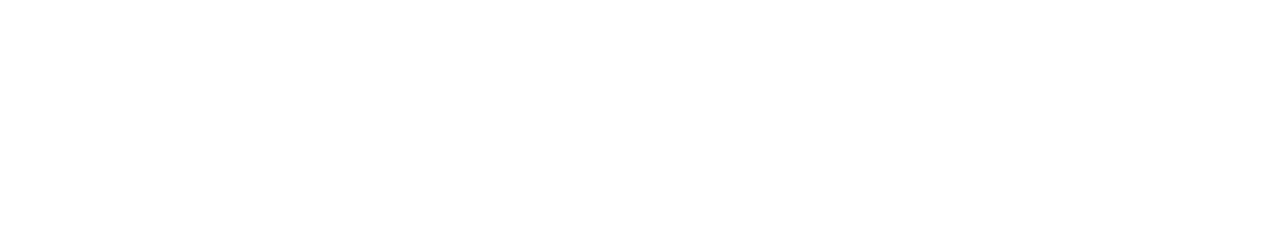
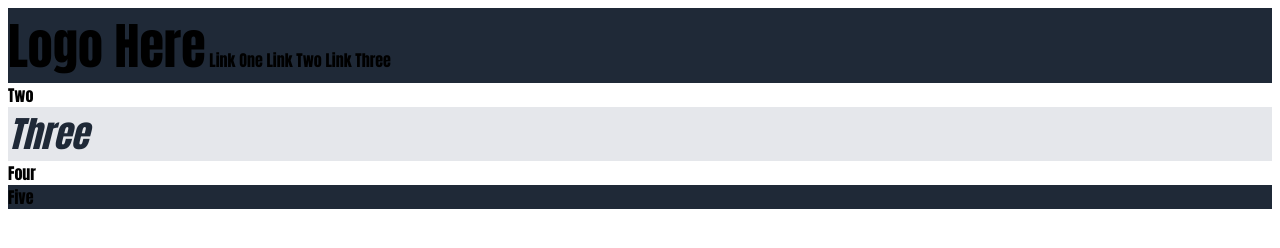
Before and after one commit to stevengirving/TOP-landing-page, a plain HTML site: page index.html in a window 1280 px wide. Drawn offline with Linux system fonts and the light colour scheme.

Commit message:
Set up more HTML framework

```diff
--- a/index.html
+++ b/index.html
@@ -8,22 +8,33 @@
     <link rel="stylesheet" href="style.css">
 </head>
 <body>
+    <div class="section one">
+        <span class="logo">Logo Here</span>
+        <span class="links">Link One</span>
+        <span class="links">Link Two</span>
+        <span class="links">Link Three</span>
+    </div>
+    <div class="section two">Two</div>
+    <div class="section three">Three</div>
+    <div class="section four">Four</div>
+    <div class="section five">Five</div>
     <!--
         ##Section One
             ##Header
                 ##Logo
-                #Links
+                ##Links
             ##Main Paragraph
             ##Image
 
         ##Section Two
             ##Title
-            ##Four boxes
+            ##Box x4
                 ##Image
                 ##Sentence
 
         ##Section Three
             ##Quote
+            ##Credit
 
         ##Call to Action
             ##Text
--- a/style.css
+++ b/style.css
@@ -2,9 +2,69 @@
     --button: #3882F6;
     --dark-background: #1F2937;
     --main-text: #F9FAF8;
+    --secondary-text: #E5E7EB;
+    --header-info: #1F2937;
+    --quote-background: #E5E7EB;
+    --quote-text: #1F2937;
+}
+
+body {
+    display: flex;
+    flex-direction: column;
+    font-family:Impact, Haettenschweiler, 'Arial Narrow Bold', sans-serif
+}
+
+.section {
+    flex-direction: row;
+    height: 20%;
+    justify-content: center;
+    gap: 20px;
+}
+
+.one,
+.five {
+    background-color: var(--dark-background);
+}
+
+.section .logo {
+    font-size: 50px;
+}
+
+.logo {
+    display: inline-flex;
 
 }
 
-body {
-    color: var(--button);
+.links {
+    display: inline-flex;
+    justify-content: flex-end;
 }
+
+.one {
+
+}
+
+.two,
+.four {
+    background-color: white;
+}
+
+.three {
+    background-color: var(--quote-background);
+    color: var(--quote-text);
+    font-style: italic;
+    font-size: 36px;
+    font-weight: 100;
+}
+
+.four {
+    background-color: white;
+}
+
+.five {
+
+}
+
+.button {
+    background-color: var(--button);
+}
```
Also changed, not shown: 1 other file.
